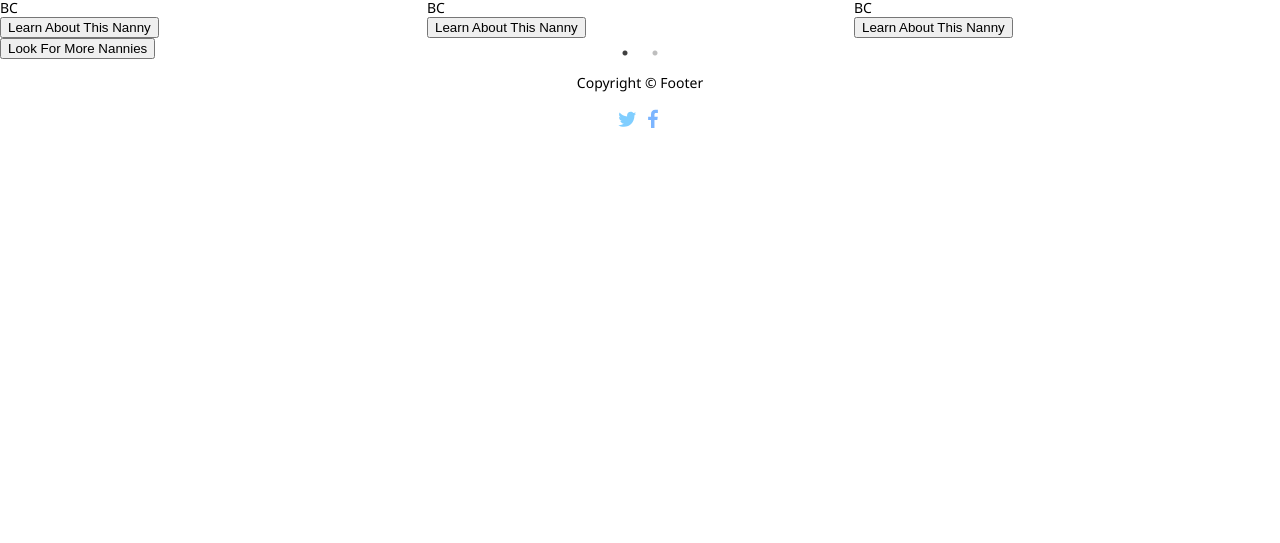
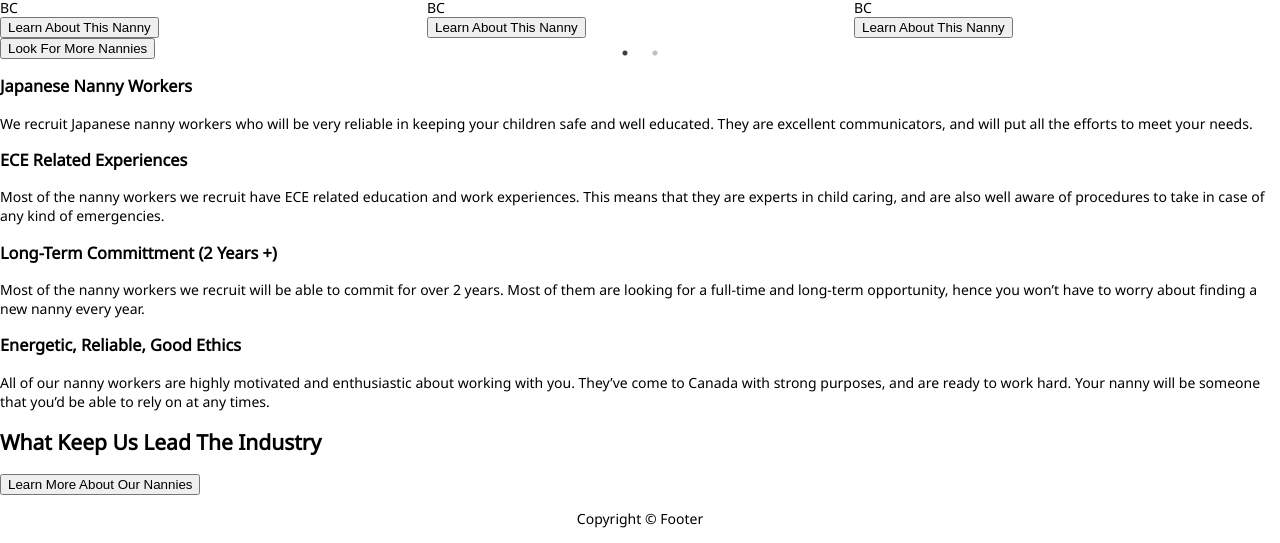
Before and after one commit to hikaori/NanyMatch, a React app in the folder nanny-app/: page / in a window 1280 px wide. Shown: the part 645-1188 px from the top of the page. Before the commit the page ends 800 px from the top, so only its background shows below. Built offline with nearby package versions, Linux system fonts and the light colour scheme.

Commit message:
add NFJ Strength parts

```diff
--- /dev/null
+++ b/nanny-app/src/components/NonMemberTopContainer/NFJStrength/NFJStrength.jsx
@@ -0,0 +1,21 @@
+import React, { Component, Fragment } from 'react';
+import { nFJStrengths } from '../../../constants/nFJStrengths';
+import NFJStrengthItem from './NFJStrengthItem/NFJStrengthItem';
+
+export default class NFJStrength extends Component {
+  render() {
+    return (
+      <Fragment>
+        {nFJStrengths.map(x => (
+          <NFJStrengthItem
+            key={x.strength}
+            strength={x.strength}
+            caption={x.caption}
+          />
+        ))}
+        <h2>What Keep Us Lead The Industry</h2>
+        <button>Learn More About Our Nannies</button>
+      </Fragment>
+    );
+  }
+}
--- /dev/null
+++ b/nanny-app/src/components/NonMemberTopContainer/NFJStrength/NFJStrengthItem/NFJStrengthItem.jsx
@@ -0,0 +1,13 @@
+import React, { Component, Fragment } from 'react';
+
+export default class NFJStrengthItem extends Component {
+  render() {
+    const { strength, caption } = this.props;
+    return (
+      <Fragment classNme="NFJStrengthItem">
+        <h3>{strength}</h3>
+        <p>{caption}</p>
+      </Fragment>
+    );
+  }
+}
--- a/nanny-app/src/components/NonMemberTopContainer/NonMemberTopContainer.jsx
+++ b/nanny-app/src/components/NonMemberTopContainer/NonMemberTopContainer.jsx
@@ -1,6 +1,7 @@
 import React, { Component, Fragment } from 'react';
 import Slider from 'react-slick';
 import NannyItem from './NannyItem/NannyItem.jsx';
+import NFJStrength from './NFJStrength/NFJStrength';
 import { nannyDetails } from '../../constants/nannyDetails.js';
 import { Header, Footer } from '../';
 // index を読み込む時は省略できる。import { Header, Footer } from '../index'
@@ -55,6 +56,7 @@ export default class TopPage extends Component {
           </div>
           <button>Look For More Nannies</button>
         </div>
+        <NFJStrength />
         <Footer />
       </Fragment>
     );
--- /dev/null
+++ b/nanny-app/src/constants/nFJStrengths.js
@@ -0,0 +1,22 @@
+export const nFJStrengths = [
+  {
+    strength: 'Japanese Nanny Workers',
+    caption:
+      'We recruit Japanese nanny workers who will be very reliable in keeping your children safe and well educated. They are excellent communicators, and will put all the efforts to meet your needs.'
+  },
+  {
+    strength: 'ECE Related Experiences',
+    caption:
+      'Most of the nanny workers we recruit have ECE related education and work experiences. This means that they are experts in child caring, and are also well aware of procedures to take in case of any kind of emergencies.'
+  },
+  {
+    strength: 'Long-Term Committment (2 Years +)',
+    caption:
+      'Most of the nanny workers we recruit will be able to commit for over 2 years. Most of them are looking for a full-time and long-term opportunity, hence you won’t have to worry about finding a new nanny every year.'
+  },
+  {
+    strength: 'Energetic, Reliable, Good Ethics',
+    caption:
+      'All of our nanny workers are highly motivated and enthusiastic about working with you. They’ve come to Canada with strong purposes, and are ready to work hard. Your nanny will be someone that you’d be able to rely on at any times.'
+  }
+];
```
